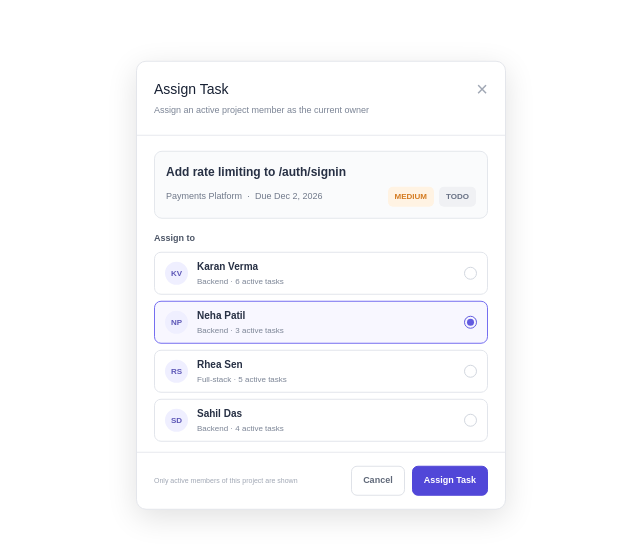
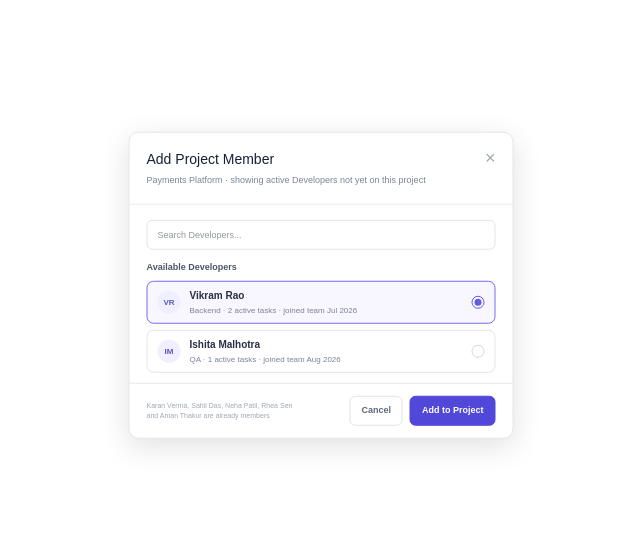
Before and after one commit to WorkR25/Internal-Engineering-Task-Management-System-Frontend, a Next.js app: page / in a window 1280 px wide. Shown: the part 115-674 px from the top of the page, without its empty margins (319-959 px from the left). Built offline with nearby package versions, Linux system fonts and the light colour scheme.

Commit message:
add project member

```diff
--- a/src/app/page.tsx
+++ b/src/app/page.tsx
@@ -28,7 +28,11 @@
 //   return <Team />;
 // }
 
-import AssignTask from "@/components/task-detail-review/assign-task";
+// import AssignTask from "@/components/task-detail-review/assign-task";
+// export default function Home() {
+//      return <AssignTask />;
+//  }
+import AddMember from "@/components/project-member/add-member";
 export default function Home() {
-     return <AssignTask />;
- }
+     return <AddMember />;
+}
--- /dev/null
+++ b/src/components/project-member/add-member.tsx
@@ -0,0 +1,321 @@
+"use client";
+
+import { useState } from "react";
+
+const developers = [
+  {
+    id: 1,
+    name: "Vikram Rao",
+    role: "Backend",
+    tasks: 2,
+    joined: "joined team Jul 2026",
+    initials: "VR",
+  },
+  {
+    id: 2,
+    name: "Ishita Malhotra",
+    role: "QA",
+    tasks: 1,
+    joined: "joined team Aug 2026",
+    initials: "IM",
+  },
+];
+
+export default function AddMember() {
+  const [selected, setSelected] = useState(1);
+  const [search, setSearch] = useState("");
+
+  const filteredDevelopers = developers.filter((developer) =>
+    developer.name.toLowerCase().includes(search.toLowerCase())
+  );
+
+  return (
+    <div
+      style={{
+        position: "fixed",
+        top: "50%",
+        left: "50%",
+        transform: "translate(-50%, -50%)",
+        width: "385px",
+        background: "#ffffff",
+        border: "1px solid #e4e6eb",
+        borderRadius: "10px",
+        boxShadow: "0 8px 30px rgba(0,0,0,0.12)",
+        overflow: "hidden",
+        fontFamily: "Arial, Helvetica, sans-serif",
+      }}
+    >
+      {/* Header */}
+      <div
+        style={{
+          display: "flex",
+          justifyContent: "space-between",
+          alignItems: "flex-start",
+          padding: "16px 17px",
+          borderBottom: "1px solid #e8e9ee",
+        }}
+      >
+        <div>
+          <h2
+            style={{
+              margin: 0,
+              fontSize: "14px",
+              color: "#172033",
+            }}
+          >
+            Add Project Member
+          </h2>
+
+          <p
+            style={{
+              margin: "4px 0 0",
+              fontSize: "9px",
+              color: "#7b8495",
+            }}
+          >
+            Payments Platform · showing active Developers not yet on this
+            project
+          </p>
+        </div>
+
+        <button
+          style={{
+            border: "none",
+            background: "transparent",
+            color: "#a0a7b4",
+            fontSize: "18px",
+            lineHeight: 1,
+            cursor: "pointer",
+          }}
+        >
+          ×
+        </button>
+      </div>
+
+      {/* Search */}
+      <div
+        style={{
+          padding: "15px 17px 0",
+        }}
+      >
+        <input
+          type="text"
+          placeholder="Search Developers..."
+          value={search}
+          onChange={(e) => setSearch(e.target.value)}
+          style={{
+            width: "100%",
+            height: "30px",
+            boxSizing: "border-box",
+            padding: "0 10px",
+            border: "1px solid #dfe3ea",
+            borderRadius: "6px",
+            outline: "none",
+            fontSize: "9px",
+            color: "#273044",
+          }}
+        />
+      </div>
+
+      {/* Available Developers */}
+      <div
+        style={{
+          margin: "11px 17px 7px",
+          fontSize: "9px",
+          fontWeight: 600,
+          color: "#4d5667",
+        }}
+      >
+        Available Developers
+      </div>
+
+      {/* Developer List */}
+      <div style={{ padding: "0 17px" }}>
+        {filteredDevelopers.map((developer) => (
+          <button
+            key={developer.id}
+            onClick={() => setSelected(developer.id)}
+            style={{
+              width: "100%",
+              height: "43px",
+              marginBottom: "6px",
+              padding: "0 10px",
+              display: "flex",
+              alignItems: "center",
+              justifyContent: "space-between",
+              border:
+                selected === developer.id
+                  ? "1px solid #756ef0"
+                  : "1px solid #e2e5eb",
+              borderRadius: "7px",
+              background:
+                selected === developer.id ? "#f8f7ff" : "#ffffff",
+              cursor: "pointer",
+              textAlign: "left",
+            }}
+          >
+            {/* Developer Information */}
+            <div
+              style={{
+                display: "flex",
+                alignItems: "center",
+                gap: "9px",
+              }}
+            >
+              {/* Initials */}
+              <div
+                style={{
+                  width: "23px",
+                  height: "23px",
+                  borderRadius: "50%",
+                  background: "#efefff",
+                  color: "#5d57b7",
+                  display: "flex",
+                  alignItems: "center",
+                  justifyContent: "center",
+                  fontSize: "8px",
+                  fontWeight: 700,
+                }}
+              >
+                {developer.initials}
+              </div>
+
+              {/* Name + Details */}
+              <div
+                style={{
+                  display: "flex",
+                  flexDirection: "column",
+                  gap: "2px",
+                }}
+              >
+                <strong
+                  style={{
+                    fontSize: "10px",
+                    color: "#273044",
+                  }}
+                >
+                  {developer.name}
+                </strong>
+
+                <span
+                  style={{
+                    fontSize: "8px",
+                    color: "#7b8495",
+                  }}
+                >
+                  {developer.role} · {developer.tasks} active tasks ·{" "}
+                  {developer.joined}
+                </span>
+              </div>
+            </div>
+
+            {/* Radio Button */}
+            <div
+              style={{
+                width: "13px",
+                height: "13px",
+                border:
+                  selected === developer.id
+                    ? "1.5px solid #625be0"
+                    : "1.5px solid #d2d7df",
+                borderRadius: "50%",
+                display: "flex",
+                alignItems: "center",
+                justifyContent: "center",
+              }}
+            >
+              {selected === developer.id && (
+                <div
+                  style={{
+                    width: "7px",
+                    height: "7px",
+                    borderRadius: "50%",
+                    background: "#625be0",
+                  }}
+                />
+              )}
+            </div>
+          </button>
+        ))}
+
+        {filteredDevelopers.length === 0 && (
+          <div
+            style={{
+              padding: "12px",
+              textAlign: "center",
+              fontSize: "9px",
+              color: "#9aa1ae",
+            }}
+          >
+            No developers found
+          </div>
+        )}
+      </div>
+
+      {/* Footer */}
+      <div
+        style={{
+          marginTop: "10px",
+          padding: "12px 17px",
+          borderTop: "1px solid #e8e9ee",
+          display: "flex",
+          alignItems: "center",
+          justifyContent: "space-between",
+          gap: "10px",
+        }}
+      >
+        {/* Already Members */}
+        <span
+          style={{
+            maxWidth: "205px",
+            fontSize: "7px",
+            lineHeight: "10px",
+            color: "#a0a7b4",
+          }}
+        >
+          Karan Verma, Sahil Das, Neha Patil, Rhea Sen
+          <br />
+          and Aman Thakur are already members
+        </span>
+
+        {/* Buttons */}
+        <div
+          style={{
+            display: "flex",
+            gap: "7px",
+          }}
+        >
+          <button
+            style={{
+              padding: "7px 11px",
+              borderRadius: "6px",
+              fontSize: "9px",
+              fontWeight: 600,
+              cursor: "pointer",
+              background: "#ffffff",
+              border: "1px solid #dfe2e8",
+              color: "#606979",
+            }}
+          >
+            Cancel
+          </button>
+
+          <button
+            style={{
+              padding: "7px 11px",
+              borderRadius: "6px",
+              fontSize: "9px",
+              fontWeight: 600,
+              cursor: "pointer",
+              background: "#5147d8",
+              border: "1px solid #5147d8",
+              color: "#ffffff",
+            }}
+          >
+            Add to Project
+          </button>
+        </div>
+      </div>
+    </div>
+  );
+}
```
